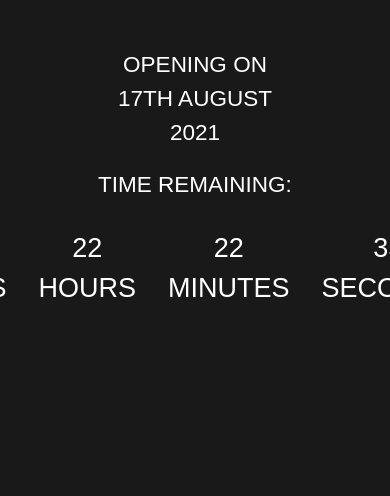
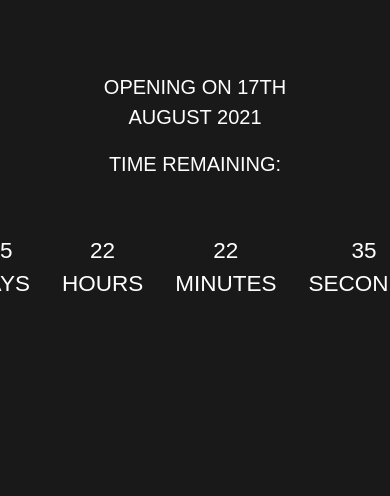
Before and after one commit to Fabznx/XVC-DEV, a PHP site: page / in a window 390 px wide; the page is wider, and only the part inside the window is pictured. Shown: the part 43-539 px from the top of that part. Run offline with PHP 8.4, Linux system fonts and the light colour scheme; some libraries are stand-ins or nearby versions.

Commit message:
mobilefriendly?

```diff
--- a/css/development.css
+++ b/css/development.css
@@ -35,7 +35,7 @@ body {
     left: 50%;
     transform: translate(-50%, -50%);
     text-align: center;
-    font-size: 180%;
+    font-size: 200%;
 }
 
 .time span {
@@ -61,17 +61,34 @@ time span div {
     float: center;
 }
 
-@media screen and (max-width: 900px) {
+header {
+    color: #F7D14F;
+    text-align: center;
+    border-top: #F7D14F 5px solid;
+}
+
+@media screen and (max-width: 1250px) {
     .col {
         flex: 100%;
     }
 }
 
+.middle {
+    font-size: 150%;
+}
 
-/*Header*/
+.information {
+    position: absolute;
+    top: 20%;
+    left: 50%;
+    transform: translate(-50%, -50%);
+    text-align: center;
+}
 
-header {
-    color: #F7D14F;
-    text-align: center;
-    border-top: #F7D14F 5px solid;
+.information h1 {
+    color: white;
+    text-transform: uppercase;
+    font-weight: 500;
+    float: center;
+    font-size: 20px;
 }
--- a/index.html
+++ b/index.html
@@ -3,7 +3,7 @@
 
 <head>
     <meta charset="UTF-8">
-    <meta name="viewport" content="width=device-width, initial-scale=1">
+    <meta name="viewport" content="width=device-width, initial-scale=1.0">
     <title>XVC-DEV | MAINTAINCE</title>
     <link rel="stylesheet" href="./css/development.css">
     <script src="https://kit.fontawesome.com/0684f9cef2.js" crossorigin="anonymous"></script>
```
